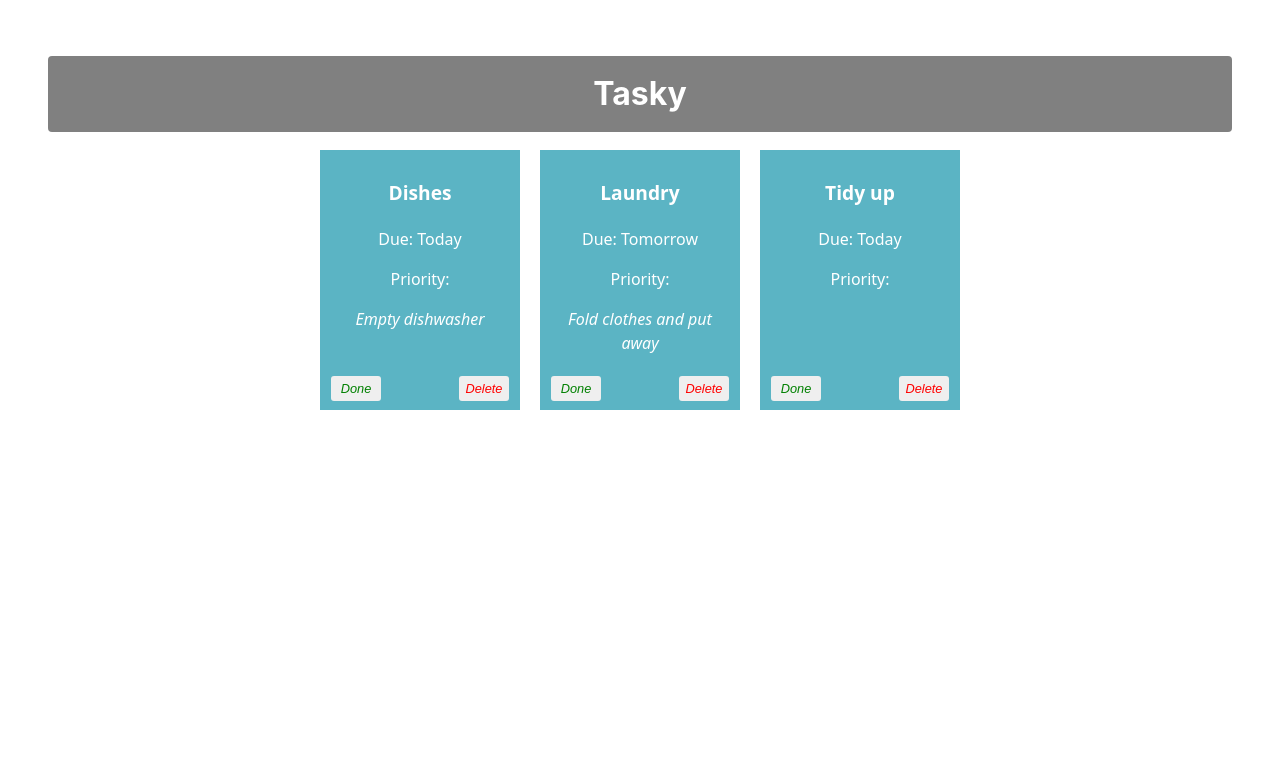
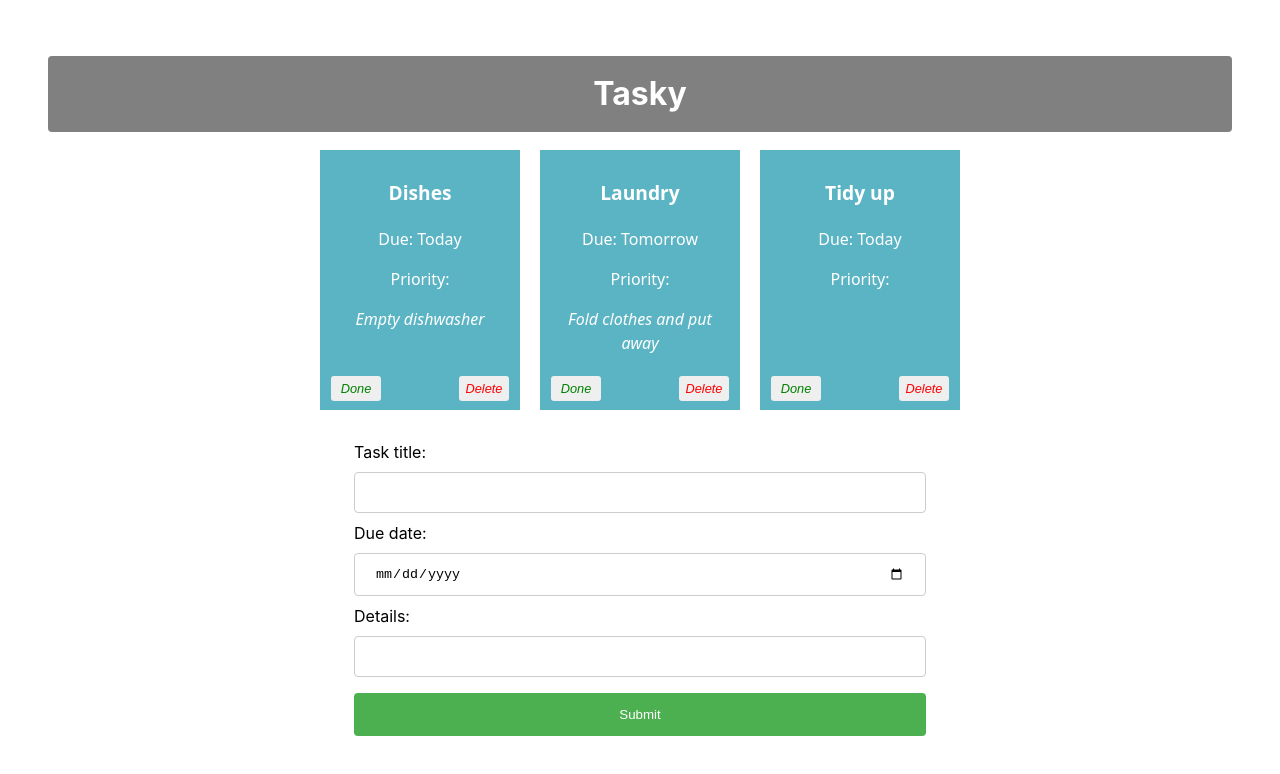
Before and after one commit to TomasMcG/react-basics-labs, a React (Vite) app in the folder tasky/: page / in a window 1280 px wide. Shown: the top 774 px of the page. Built offline with nearby package versions, Linux system fonts and the light colour scheme.

Commit message:
Add task: form added

```diff
--- a/tasky/src/App.css
+++ b/tasky/src/App.css
@@ -68,3 +68,34 @@
   right: 5px;
   color: red;
 }
+
+input[type=text], input[type=date] {
+  width: 100%;
+  padding: 12px 20px;
+  margin: 8px 0;
+  display: inline-block;
+  border: 1px solid #ccc;
+  border-radius: 4px;
+  box-sizing: border-box;
+}
+
+input[type=submit] {
+  width: 100%;
+  background-color: #4CAF50;
+  color: white;
+  padding: 14px 20px;
+  margin: 8px 0;
+  border: none;
+  border-radius: 4px;
+  cursor: pointer;
+}
+
+input[type=submit]:hover {
+  background-color: #45a049;
+}
+
+form {
+  text-align: left;
+  width: 50%;
+  margin: auto;
+}
--- a/tasky/src/App.jsx
+++ b/tasky/src/App.jsx
@@ -1,6 +1,7 @@
 import React, { useState } from 'react';
 
 import Task from './components/Task';
+import AddTaskForm from './components/Form';
 
 
 function App() {
@@ -44,8 +45,10 @@
 
     />
 
-  ))}
+  )
 
+  )}
+     <AddTaskForm />
  </div>
 
   );
--- /dev/null
+++ b/tasky/src/components/Form.jsx
@@ -0,0 +1,28 @@
+import React from "react";
+
+const AddTaskForm = (props) => {
+
+  return (
+    <div>
+      <form>
+        <label>
+            Task title:
+            <input type="text" name="title" required />
+        </label>
+        <br />
+        <label>
+            Due date:
+            <input type="date" name="deadline" required />
+        </label>
+        <br />
+        <label>
+            Details:
+            <input type="text" name="description" />
+        </label>
+        <input type="submit" value="Submit" />
+        </form>
+    </div>
+  )
+};
+
+export default AddTaskForm;
```
